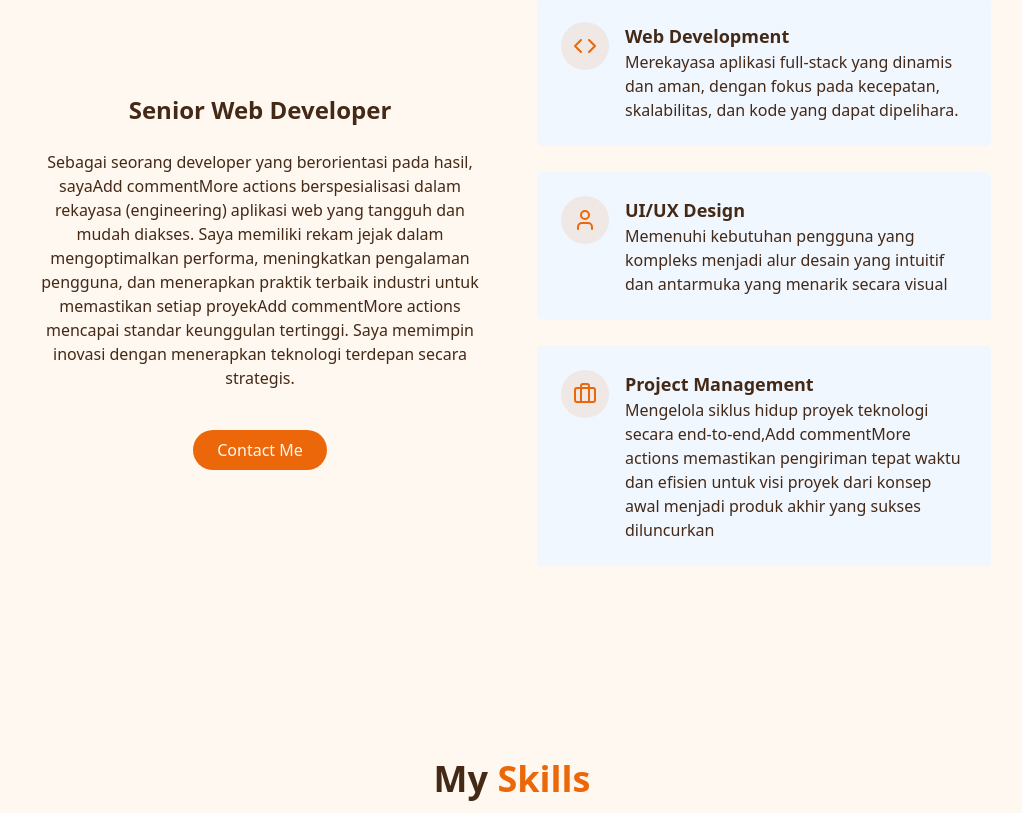
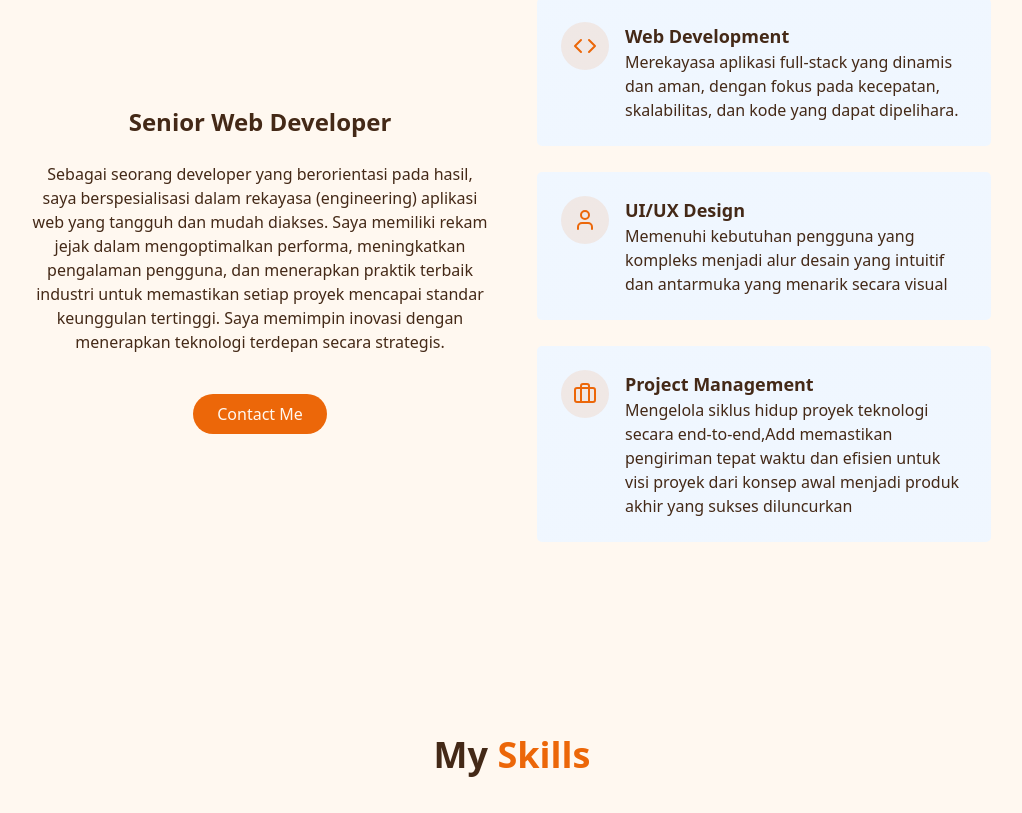
Before and after one commit to brightzzz24/Bagass-portofolio, a React (Vite) app: page / in a window 1280 px wide. Shown: the part 987-1800 px from the top of the page, without its empty margins (128-1150 px from the left). Built offline with nearby package versions, Linux system fonts and the light colour scheme.

Commit message:
feat: update

```diff
--- a/src/components/AboutSection.jsx
+++ b/src/components/AboutSection.jsx
@@ -14,14 +14,13 @@ export const AboutSection = () => {
             <h3 className="text-2xl font-semibold">Senior Web Developer</h3>
 
             <p className="text-muted-foreground">
-              Sebagai seorang developer yang berorientasi pada hasil, sayaAdd
-              commentMore actions berspesialisasi dalam rekayasa (engineering)
-              aplikasi web yang tangguh dan mudah diakses. Saya memiliki rekam
-              jejak dalam mengoptimalkan performa, meningkatkan pengalaman
-              pengguna, dan menerapkan praktik terbaik industri untuk memastikan
-              setiap proyekAdd commentMore actions mencapai standar keunggulan
-              tertinggi. Saya memimpin inovasi dengan menerapkan teknologi
-              terdepan secara strategis.
+              Sebagai seorang developer yang berorientasi pada hasil, saya
+              berspesialisasi dalam rekayasa (engineering) aplikasi web yang
+              tangguh dan mudah diakses. Saya memiliki rekam jejak dalam
+              mengoptimalkan performa, meningkatkan pengalaman pengguna, dan
+              menerapkan praktik terbaik industri untuk memastikan setiap
+              proyek mencapai standar keunggulan tertinggi. Saya memimpin
+              inovasi dengan menerapkan teknologi terdepan secara strategis.
             </p>
 
             <div className="flex flex-col sm:flex-row gap-4 pt-4 justify-center">
@@ -73,9 +72,9 @@ export const AboutSection = () => {
                   <h4 className="font-semibold text-lg">Project Management</h4>
                   <p className="text-muted-foreground">
                     Mengelola siklus hidup proyek teknologi secara
-                    end-to-end,Add commentMore actions memastikan pengiriman
-                    tepat waktu dan efisien untuk visi proyek dari konsep awal
-                    menjadi produk akhir yang sukses diluncurkan
+                    end-to-end,Add memastikan pengiriman tepat waktu dan efisien
+                    untuk visi proyek dari konsep awal menjadi produk akhir yang
+                    sukses diluncurkan
                   </p>
                 </div>
               </div>
--- a/src/components/ContactSection.jsx
+++ b/src/components/ContactSection.jsx
@@ -64,10 +64,10 @@ export const ContactSection = () => {
         </h2>
 
         <p className="text-center text-muted-foreground mb-12 max-w-2xl mx-auto">
-          Saya antusias untuk mendengar tentang proyek Anda dan bagaimana
-          sayaAdd commentMore actions dapat membantu mewujudkan visi Anda.
-          Silakan tinggalkan pesan, danAdd commentMore actions saya akan
-          menghubungi Anda kembali untuk menjadwalkan diskusi lebih lanjut.
+          Saya antusias untuk mendengar tentang proyek Anda dan bagaimana saya
+          dapat membantu mewujudkan visi Anda. Silakan tinggalkan pesan, dan
+          saya akan menghubungi Anda kembali untuk menjadwalkan diskusi lebih
+          lanjut.
         </p>
 
         <div className="grid grid-cols-1 md:grid-cols-2 gap-12">
```
